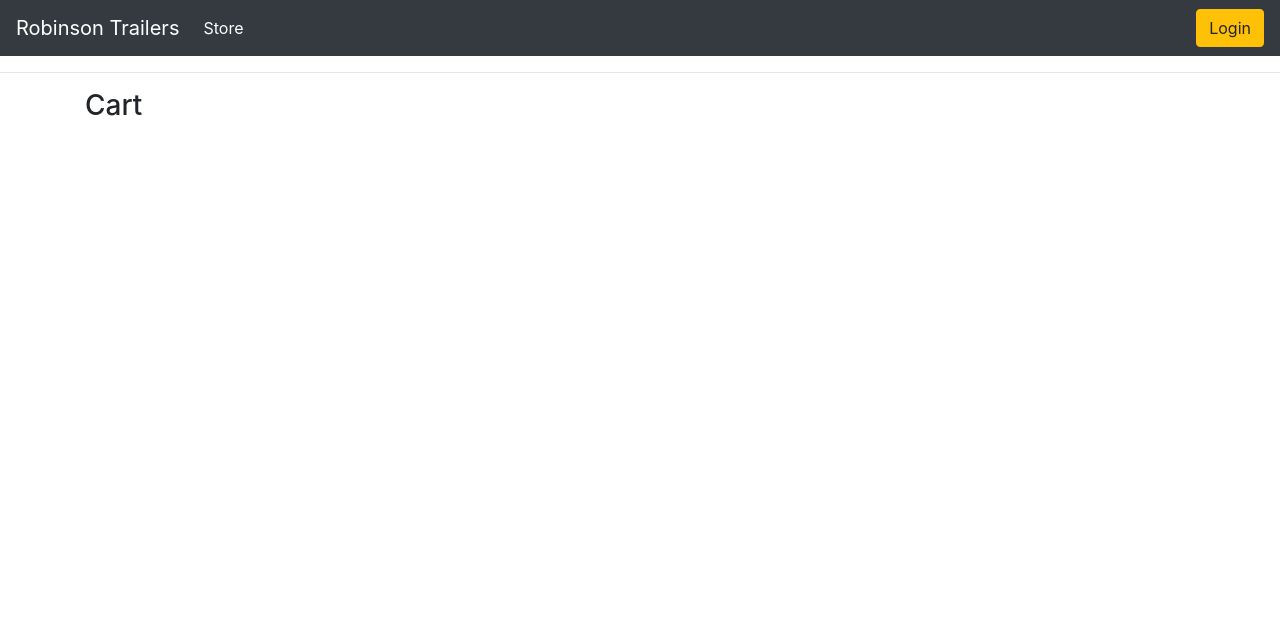
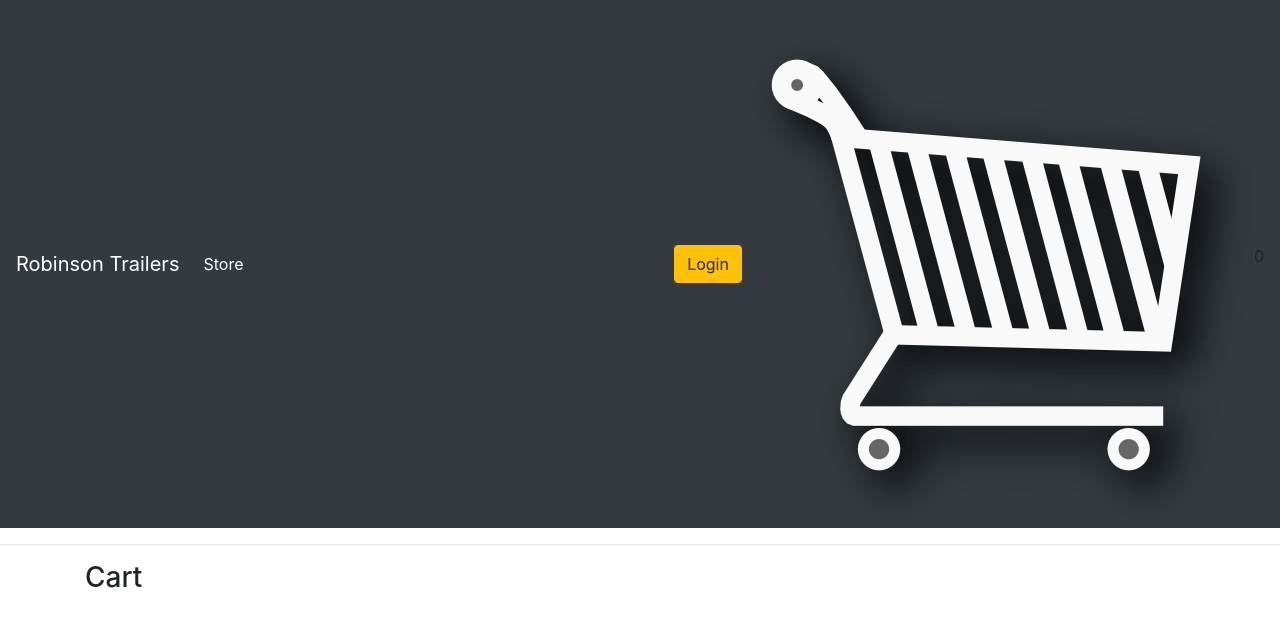
Before and after one commit to FabrizioAdi/Robinson-Trailers-Store-P5v1.1, a Django app: page /cart/ in a window 1280 px wide. Shown: the top 627 px of the page. Run offline with Django 3.2, Linux system fonts and the light colour scheme.

Commit message:
More customize navbar with cart images

```diff
--- a/store/templates/store/base.html
+++ b/store/templates/store/base.html
@@ -28,11 +28,12 @@
               </ul>
               <div class="form-inline my-2 my-lg-0">
                   <a href="#"class="btn btn-warning">Login</a>
+                  <a href="{% url 'cart' %}">
+                      <img id="cart-icon" src="{% static 'images/cart.png' %}">
+                  </a>
+                  <p id="cart-total">0</p>
 
               </div>
-
-
-
             </div>
           </nav>
 
```
